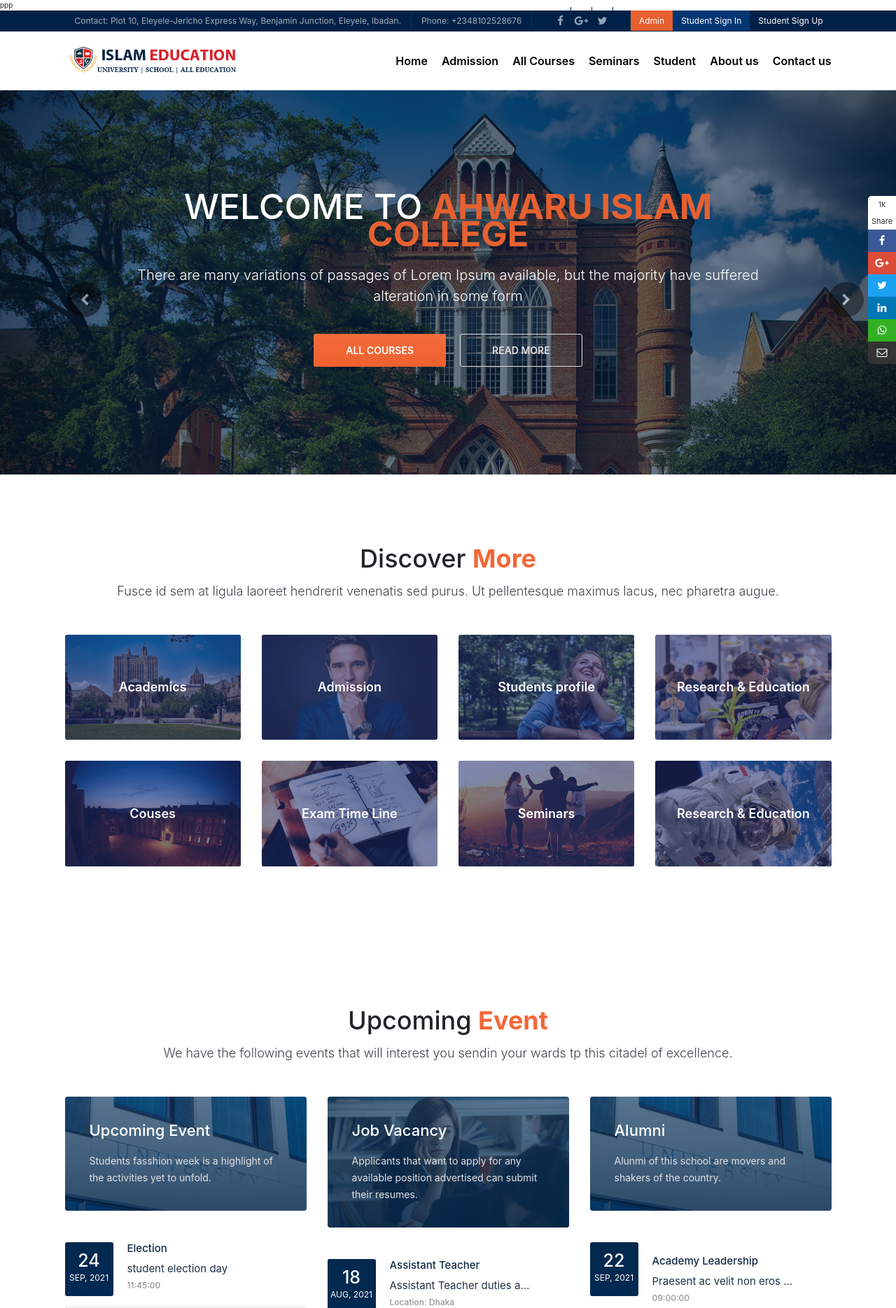
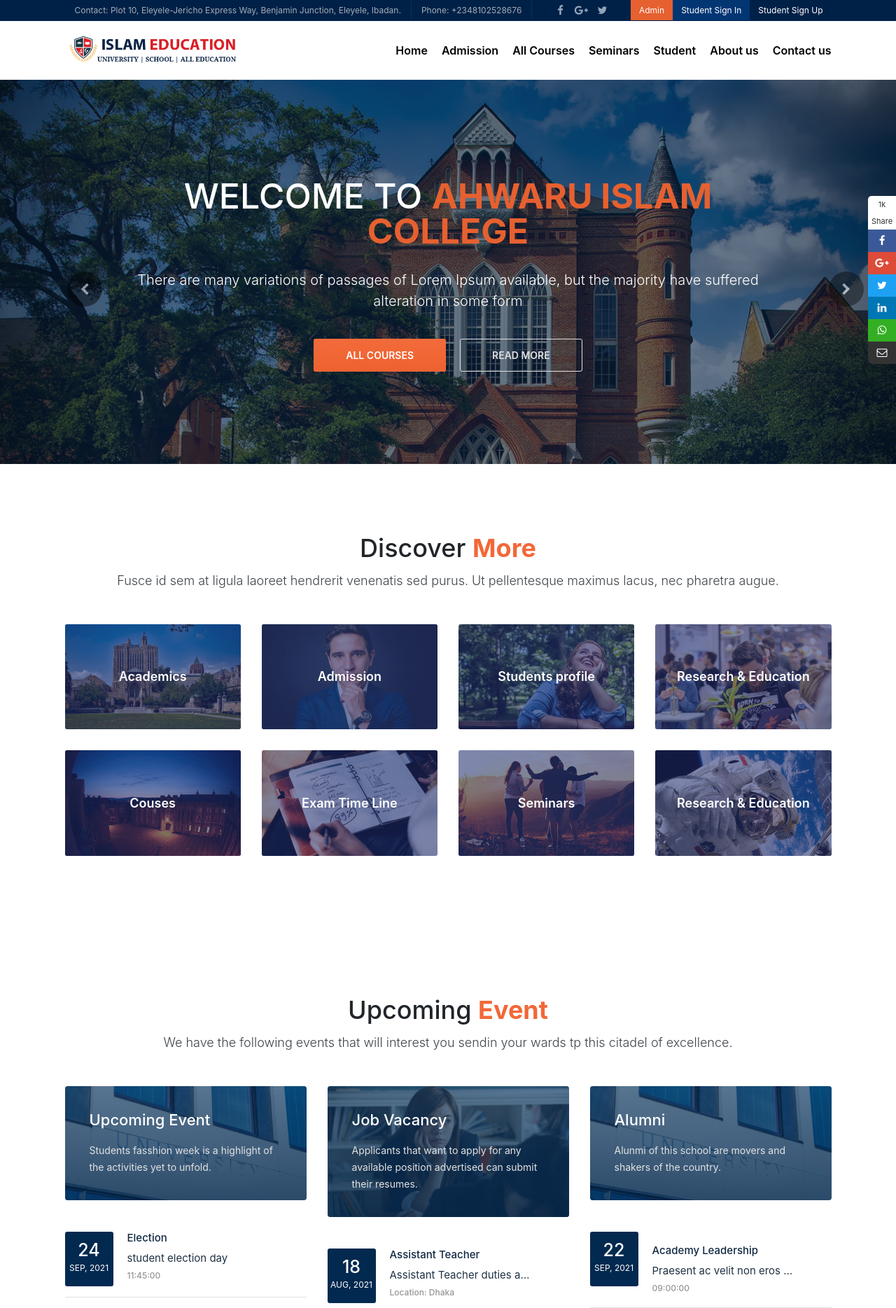
Before and after one commit to thobbierosky/School-Management, a PHP site: page / in a window 1280 px wide. Shown: the top 1869 px of the page at 70% size. Run offline with PHP 8.4, Linux system fonts and the light colour scheme; data comes from the database, SQL or seed files in the repository.

Commit message:
Update index.php

```diff
--- a/index.php
+++ b/index.php
@@ -1,6 +1,5 @@
 
 <?php
-echo "ppp";
 $view = "index";
 include("template.php");
 
```
